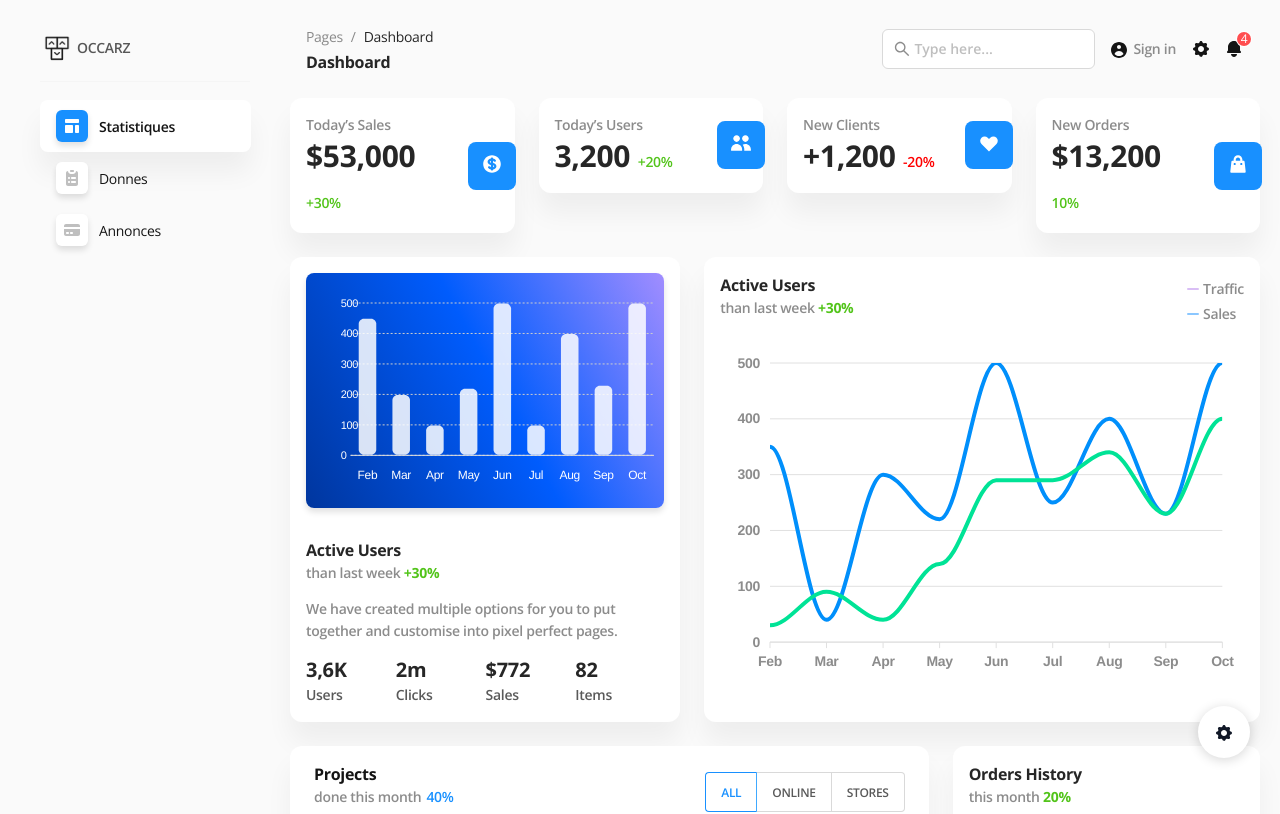
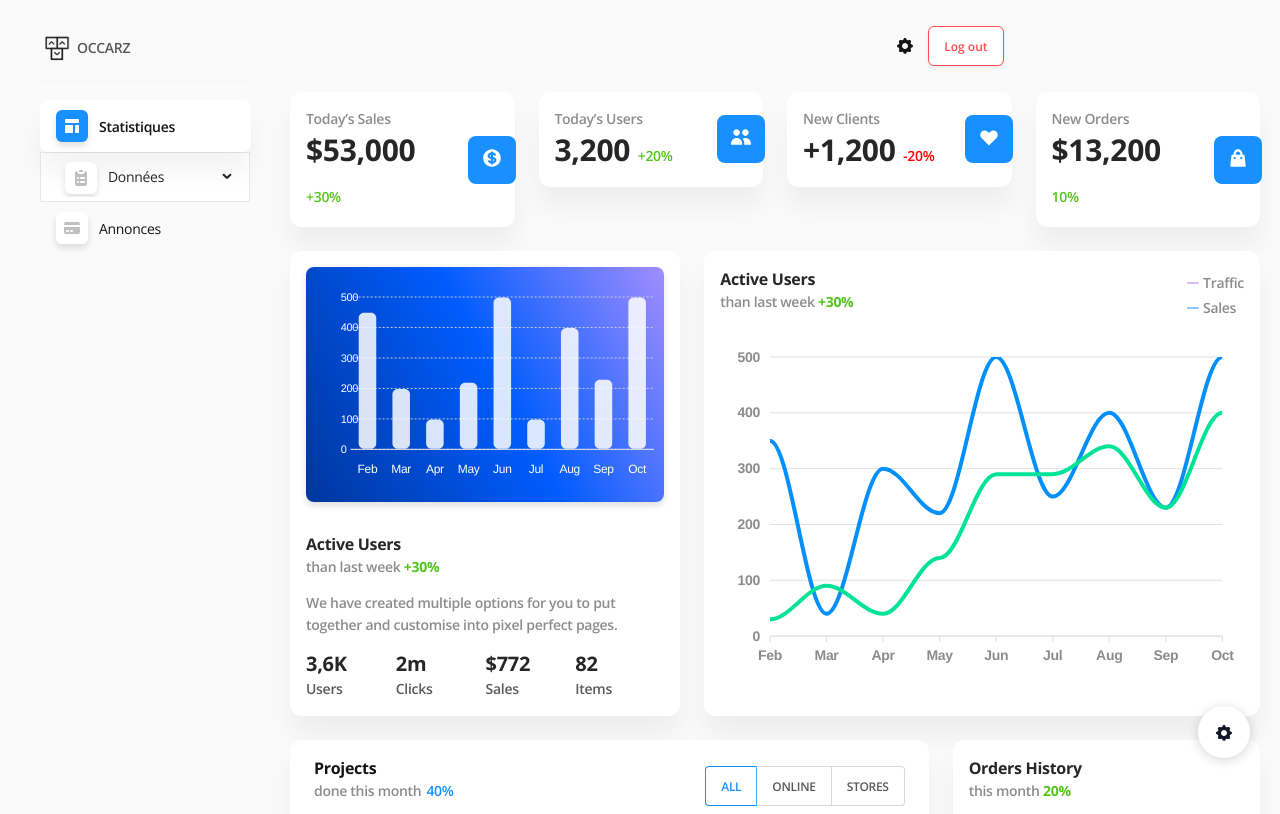
Before and after one commit to Aris1401/Occarz-Backoffice, a React (Create React App) app: page /dashboard in a window 1280 px wide. Shown: the top 814 px of the page. Built offline with nearby package versions, Linux system fonts and the light colour scheme.

Commit message:
last update

```diff
--- a/src/assets/styles/main.css
+++ b/src/assets/styles/main.css
@@ -3046,3 +3046,22 @@ section.ant-layout.ant-layout-has-sider.layout-dashboard.layout-profile
   path {
   fill: #8c8c8c;
 }
+
+.custom-submenu .ant-menu-item {
+  padding-left: 40px;
+}
+
+.custom-submenu .ant-menu-item-group-title {
+  padding-left: 40px;
+  font-weight: bold;
+}
+
+.custom-submenu {
+  background-color: #fff;
+  border: 1px solid #e8e8e8;
+}
+
+.custom-item-group {
+  padding-left: 24px;
+  font-weight: bold;
+}
--- a/src/components/layout/Header.js
+++ b/src/components/layout/Header.js
@@ -1,15 +1,3 @@
-/*!
-  =========================================================
-  * Muse Ant Design Dashboard - v1.0.0
-  =========================================================
-  * Product Page: https://www.creative-tim.com/product/muse-ant-design-dashboard
-  * Copyright 2021 Creative Tim (https://www.creative-tim.com)
-  * Licensed under MIT (https://github.com/creativetimofficial/muse-ant-design-dashboard/blob/main/LICENSE.md)
-  * Coded by Creative Tim
-  =========================================================
-  * The above copyright notice and this permission notice shall be included in all copies or substantial portions of the Software.
-*/
-
 import { useState, useEffect } from "react";
 
 import {
@@ -21,14 +9,12 @@ import {
   Button,
   List,
   Avatar,
-  Input,
   Drawer,
   Typography,
   Switch,
 } from "antd";
 
 import {
-  SearchOutlined,
   StarOutlined,
   TwitterOutlined,
   FacebookFilled,
@@ -251,8 +237,6 @@ const setting = [
 
 function Header({
   placement,
-  name,
-  subName,
   onPress,
   handleSidenavColor,
   handleSidenavType,
@@ -274,36 +258,10 @@ function Header({
         {setting}
       </div>
       <Row gutter={[24, 0]}>
-        <Col span={24} md={6}>
-          <Breadcrumb>
-            <Breadcrumb.Item>
-              <NavLink to="/">Pages</NavLink>
-            </Breadcrumb.Item>
-            <Breadcrumb.Item style={{ textTransform: "capitalize" }}>
-              {name.replace("/", "")}
-            </Breadcrumb.Item>
-          </Breadcrumb>
-          <div className="ant-page-header-heading">
-            <span
-              className="ant-page-header-heading-title"
-              style={{ textTransform: "capitalize" }}
-            >
-              {subName.replace("/", "")}
-            </span>
-          </div>
-        </Col>
         <Col span={24} md={18} className="header-control">
-          <Badge size="small" count={4}>
-            <Dropdown overlay={menu} trigger={["click"]}>
-              <a
-                href="#pablo"
-                className="ant-dropdown-link"
-                onClick={(e) => e.preventDefault()}
-              >
-                {bell}
-              </a>
-            </Dropdown>
-          </Badge>
+        <Button danger>
+          Log out
+        </Button>
           <Button type="link" onClick={showDrawer}>
             {logsetting}
           </Button>
@@ -421,15 +379,6 @@ function Header({
               </div>
             </div>
           </Drawer>
-          <Link to="/sign-in" className="btn-sign-in">
-            {profile}
-            <span>Sign in</span>
-          </Link>
-          <Input
-            className="header-search"
-            placeholder="Type here..."
-            prefix={<SearchOutlined />}
-          />
         </Col>
       </Row>
     </>
--- a/src/components/layout/Sidenav.js
+++ b/src/components/layout/Sidenav.js
@@ -1,10 +1,13 @@
 import { Menu} from "antd";
 import { NavLink, useLocation } from "react-router-dom";
+import { MailOutlined, AppstoreOutlined, SettingOutlined } from '@ant-design/icons';
 import logo from "../../assets/images/logo.png";
 
 function Sidenav({ color }) {
   const { pathname } = useLocation();
   const page = pathname.replace("/", "");
+
+  const { SubMenu } = Menu;
 
   const dashboard = [
     <svg
@@ -94,19 +97,23 @@ function Sidenav({ color }) {
             <span className="label">Statistiques</span>
           </NavLink>
         </Menu.Item>
-        <Menu.Item key="2">
-          <NavLink to="/tables">
-            <span
-              className="icon"
-              style={{
-                background: page === "tables" ? color : "",
-              }}
-            >
+        <SubMenu
+          key="2"
+          title={
+            <>
+            <span className="icon" style={{ background: page === "tables" ? color : "" }}>
               {tables}
             </span>
-            <span className="label">Donnes</span>
-          </NavLink>
-        </Menu.Item>
+            <span className="label">Données</span>
+            </>
+          }
+          className="custom-submenu"
+        >
+          <Menu.ItemGroup className="custom-item-group">
+            <Menu.Item key="setting:1">Option 1</Menu.Item>
+            <Menu.Item key="setting:2">Option 2</Menu.Item>
+          </Menu.ItemGroup>
+        </SubMenu>
         <Menu.Item key="3">
           <NavLink to="/billing">
             <span
```
